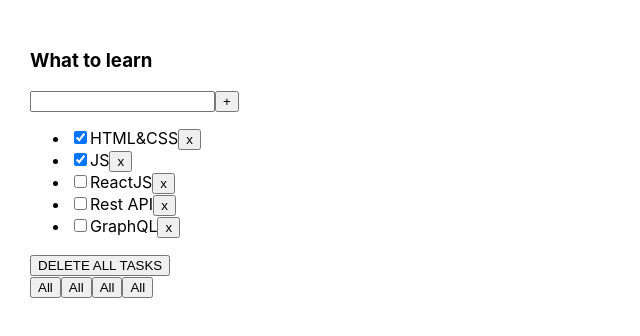
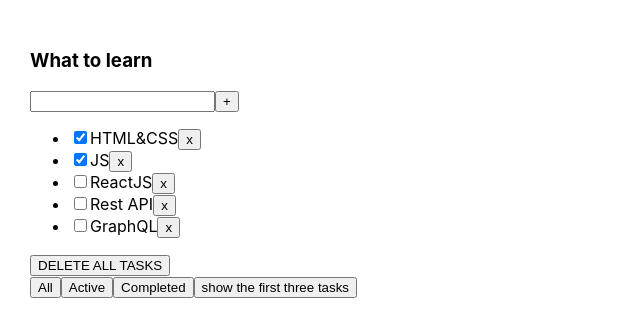
Before and after one commit to Botabay/workOfLessonsForTodolist, a React (Create React App) app: page / in a window 1280 px wide. Shown: the top 336 px of the page, without its empty margins (0-640 px from the left). Built offline with nearby package versions, Linux system fonts and the light colour scheme.

Commit message:
replaced onKeyPress-depricated to onKeyDown

```diff
--- a/src/Todolist.tsx
+++ b/src/Todolist.tsx
@@ -41,7 +41,14 @@
     const onClickHandler=()=>{props.addTask(inpState);
         setInpState('')}
     const onChangeHandler=(e:React.ChangeEvent<HTMLInputElement>)=>{setInpState(e.currentTarget.value)}
-    const onKeyPressHandler=(e:React.KeyboardEvent<HTMLInputElement>)=>{
+    // const onKeyPressHandler=(e:React.KeyboardEvent<HTMLInputElement>)=>{
+    //     if(e.key==='Enter') {
+    //         props.addTask(inpState);
+    //         setInpState('');
+    //     }
+    //     return;
+    // }
+    const onKeyDownHandler=(e:React.KeyboardEvent<HTMLInputElement>)=>{
         if(e.key==='Enter') {
             props.addTask(inpState);
             setInpState('');
@@ -64,7 +71,7 @@
             <input
                 value={inpState}
                 onChange={onChangeHandler}
-                onKeyPress={onKeyPressHandler}
+                onKeyDown={onKeyDownHandler}
             />
             <button onClick={onClickHandler}>+</button>
         </div>
@@ -85,9 +92,9 @@
         </div>
         <div>
         <Button callback={()=>{onClickFilterButtonHandler('all')} } value={'All'}/>
-        <Button callback={()=>{onClickFilterButtonHandler('active')} } value={'All'}/>
-        <Button callback={()=>{onClickFilterButtonHandler('all')} } value={'All'}/>
-        <Button callback={()=>{onClickFilterButtonHandler('all')} } value={'All'}/>
+        <Button callback={()=>{onClickFilterButtonHandler('active')} } value={'Active'}/>
+        <Button callback={()=>{onClickFilterButtonHandler('completed')} } value={'Completed'}/>
+        <Button callback={()=>{onClickFilterButtonHandler('three')} } value={'show the first three tasks'}/>
             {/* <button onClick={() => { onClickFilterButtonHandler("all") }}>
                 All
             </button>
```
